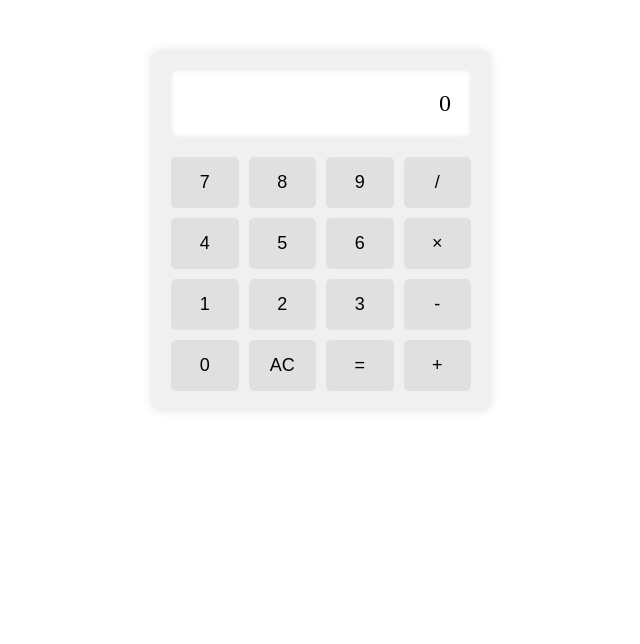
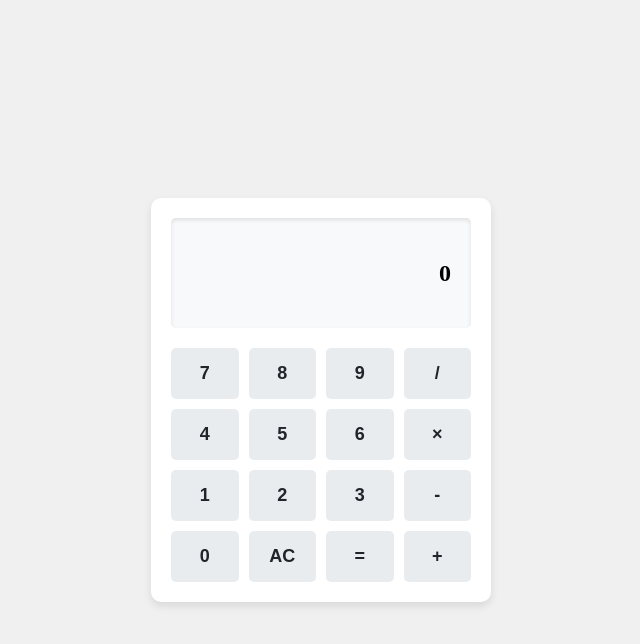
Before and after one commit to GideokKim/typescript-study, a React app in the folder calculator/: page / in a window 1280 px wide. Shown: the top 644 px of the page, without its empty margins (319-959 px from the left). Built offline with nearby package versions, Linux system fonts and the light colour scheme.

Commit message:
Improve calculator UI and styling

```diff
--- a/calculator/src/components/CalculatorUI.css
+++ b/calculator/src/components/CalculatorUI.css
@@ -1,20 +1,24 @@
 .calculator {
     width: 300px;
-    margin: 50px auto;
-    background-color: #f0f0f0;
+    background-color: #ffffff;
     border-radius: 10px;
     padding: 20px;
-    box-shadow: 0 0 10px rgba(0, 0, 0, 0.1);
+    box-shadow: 0 4px 8px rgba(0, 0, 0, 0.1);
 }
 
 .display {
-    background-color: white;
+    background-color: #f8f9fa;
     padding: 20px;
     margin-bottom: 20px;
     text-align: right;
     font-size: 24px;
+    font-weight: bold;
     border-radius: 5px;
-    box-shadow: inset 0 0 5px rgba(0, 0, 0, 0.1);
+    box-shadow: inset 0 2px 4px rgba(0, 0, 0, 0.1);
+    min-height: 70px;
+    display: flex;
+    align-items: center;
+    justify-content: flex-end;
 }
 
 .buttons {
@@ -33,15 +37,19 @@ button {
     font-size: 18px;
     border: none;
     border-radius: 5px;
-    background-color: #e0e0e0;
+    background-color: #e9ecef;
+    color: #212529;
     cursor: pointer;
-    transition: background-color 0.2s;
+    transition: all 0.2s ease;
+    font-weight: bold;
 }
 
 button:hover {
-    background-color: #d0d0d0;
+    background-color: #dee2e6;
+    transform: translateY(-1px);
 }
 
 button:active {
-    background-color: #c0c0c0;
+    background-color: #ced4da;
+    transform: translateY(1px);
 }
--- /dev/null
+++ b/calculator/src/index.css
@@ -0,0 +1,22 @@
+* {
+    box-sizing: border-box;
+    margin: 0;
+    padding: 0;
+}
+
+body {
+    font-family: -apple-system, BlinkMacSystemFont, 'Segoe UI', 'Roboto', 'Oxygen',
+        'Ubuntu', 'Cantarell', 'Fira Sans', 'Droid Sans', 'Helvetica Neue',
+        sans-serif;
+    -webkit-font-smoothing: antialiased;
+    -moz-osx-font-smoothing: grayscale;
+    background-color: #f0f0f0;
+}
+
+#root {
+    display: flex;
+    justify-content: center;
+    align-items: center;
+    min-height: 100vh;
+    padding: 20px;
+}
--- a/calculator/src/index.html
+++ b/calculator/src/index.html
@@ -4,6 +4,17 @@
     <meta charset="UTF-8">
     <meta name="viewport" content="width=device-width, initial-scale=1.0">
     <title>TypeScript Calculator</title>
+    <style>
+        body {
+            margin: 0;
+            padding: 0;
+            display: flex;
+            justify-content: center;
+            align-items: center;
+            min-height: 100vh;
+            background-color: #f0f0f0;
+        }
+    </style>
 </head>
 <body>
     <div id="root"></div>
```
